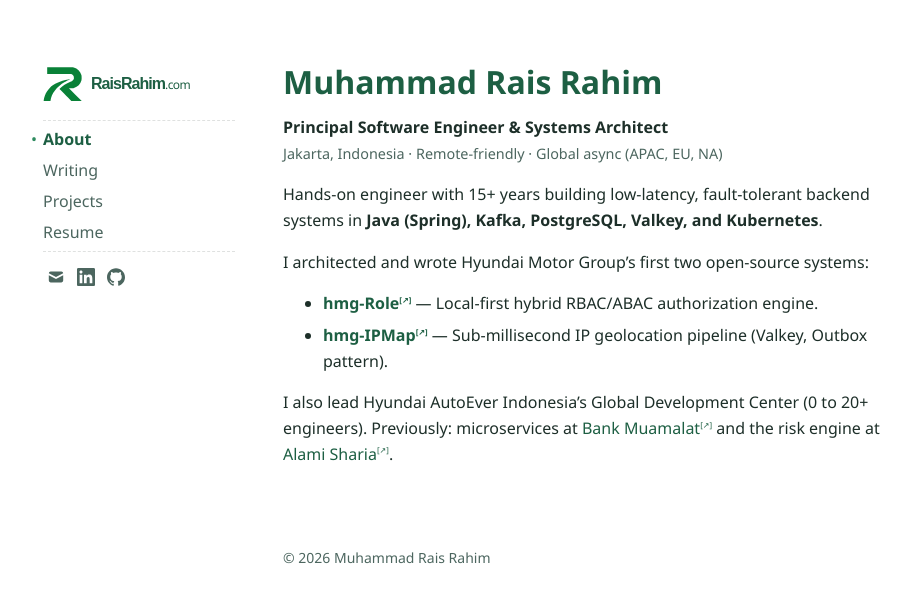
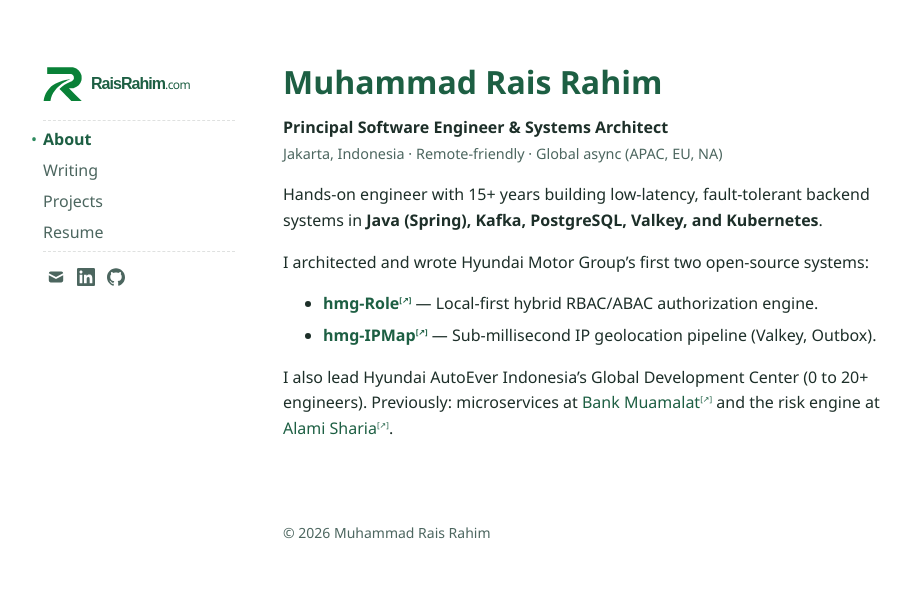
Before and after one commit to raisrahim/raisrahim.github.io, a Jekyll site: the page built from index.md, in a window 1280 px wide. Shown: the top 603 px of the page, without its empty margins (85-996 px from the left). Built offline with Jekyll 4.4.1, drawn with Linux system fonts in a browser that asks for light colours.

Commit message:
fix: update hmg-IPMap description for clarity
Removed redundant wording in the project description
for hmg-IPMap to enhance readability.

```diff
--- a/index.md
+++ b/index.md
@@ -13,6 +13,6 @@ Hands-on engineer with {{ site.experience_years }}+ years building low-latency,
 
 I architected and wrote Hyundai Motor Group’s first two open-source systems:
 - **[hmg-Role](https://github.com/hyundaimotorgroup/hmg-role)** — Local-first hybrid RBAC/ABAC authorization engine.
-- **[hmg-IPMap](https://github.com/hyundaimotorgroup/hmg-ipmap)** — Sub-millisecond IP geolocation pipeline (Valkey, Outbox pattern).
+- **[hmg-IPMap](https://github.com/hyundaimotorgroup/hmg-ipmap)** — Sub-millisecond IP geolocation pipeline (Valkey, Outbox).
 
 I also lead Hyundai AutoEver Indonesia’s Global Development Center (0 to 20+ engineers). Previously: microservices at [Bank Muamalat](https://www.bankmuamalat.co.id/) and the risk engine at [Alami Sharia](https://alamisharia.co.id/).
```
